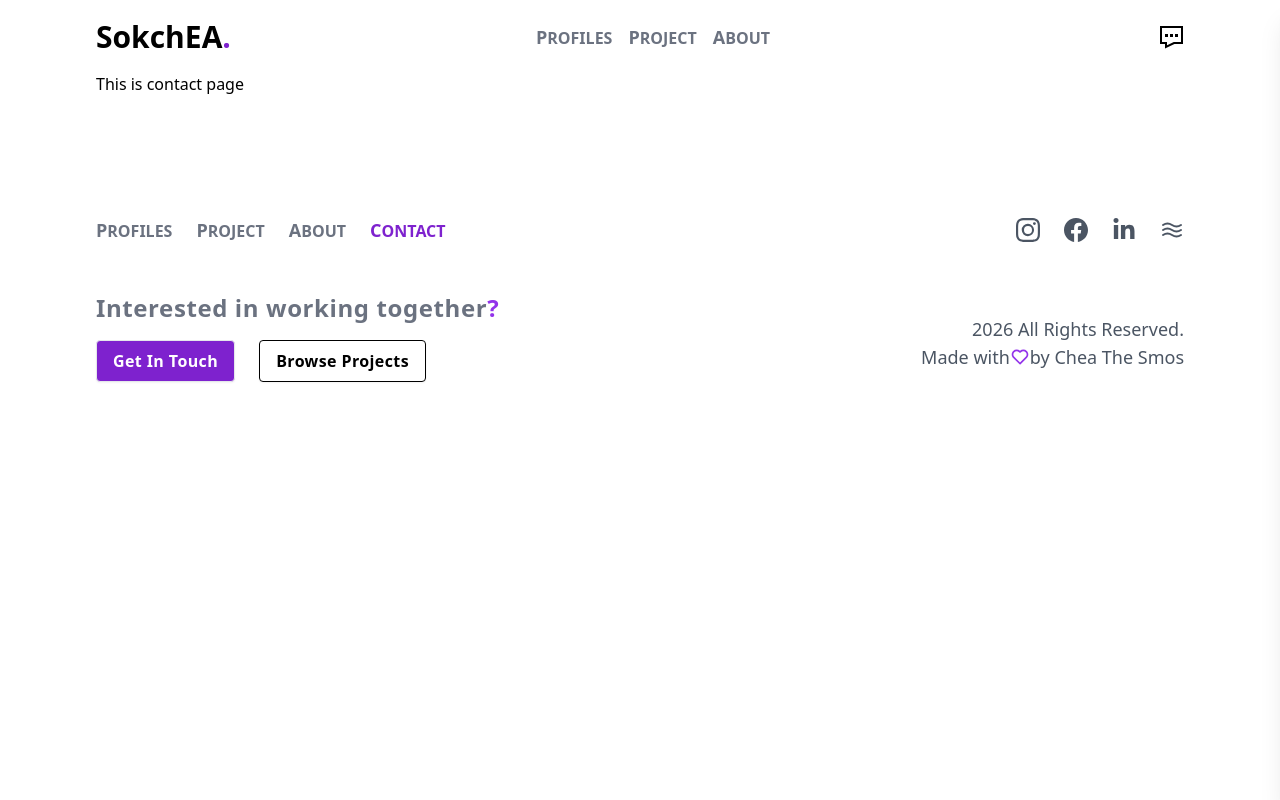
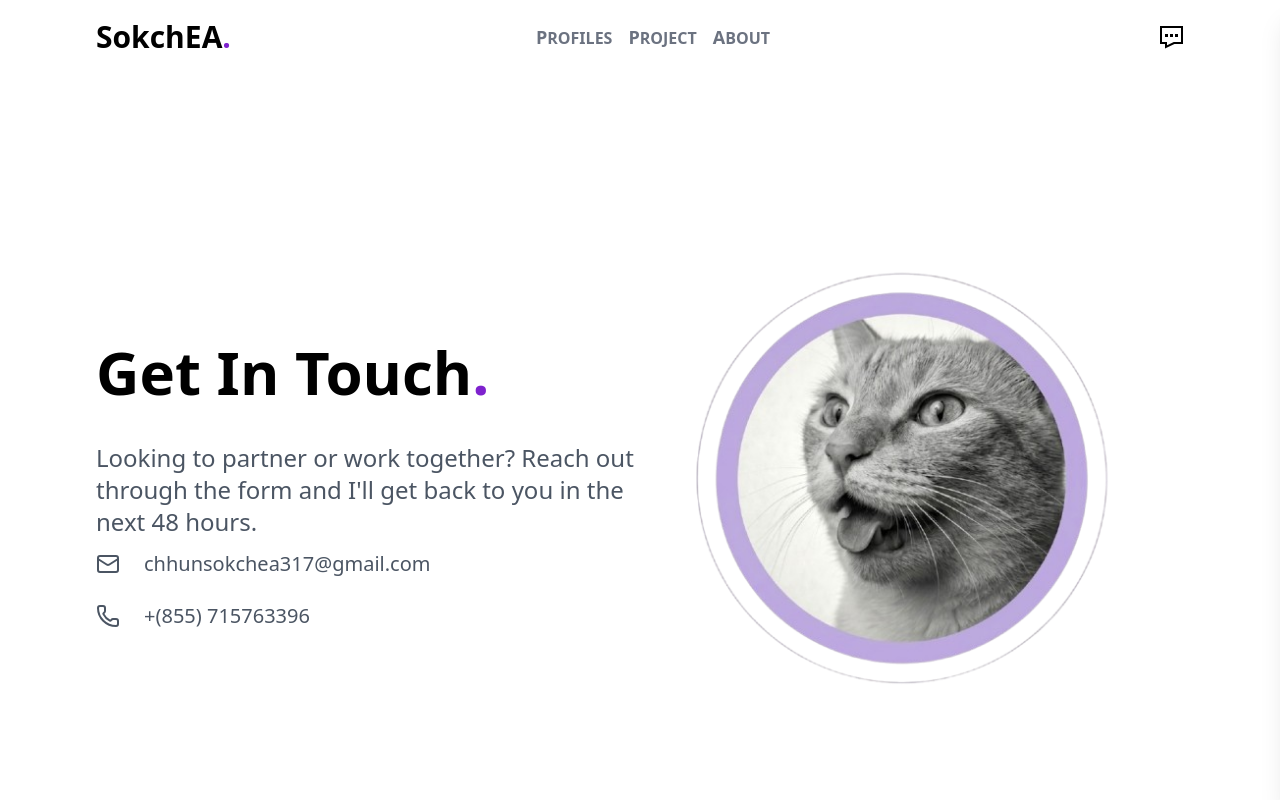
Before and after one commit to GIT-CHEA002/React-Portfolio, a React (Vite) app: page /contact in a window 1280 px wide. Shown: the top 800 px of the page. Built offline with nearby package versions, Linux system fonts and the light colour scheme; a web font is replaced by a local one.

Commit message:
finish contact page

```diff
--- a/package.json
+++ b/package.json
@@ -14,6 +14,7 @@
     "@react-three/fiber": "^9.6.1",
     "cobe": "^2.0.1",
     "framer-motion": "^12.38.0",
+    "lucide-react": "^1.14.0",
     "react": "^19.2.5",
     "react-dom": "^19.2.5",
     "react-icons": "^5.6.0",
--- a/src/pages/profile/hero/HeroImage.jsx
+++ b/src/components/HeroImage.jsx
@@ -1,10 +1,7 @@
-import HeroPicture from "../../../assets/hero_picture.png";
+import HeroPicture from "./../assets/hero_picture.png";
 function HeroImage() {
   return (
-    <div
-      id="picture"
-      className="h-full flex lg:items-center items-start justify-center"
-    >
+    <div className="h-full flex lg:items-center items-start justify-center">
       <div className="">
         <img
           src={HeroPicture}
--- a/src/pages/about/GreetingMessage.jsx
+++ b/src/pages/about/GreetingMessage.jsx
@@ -1,7 +1,9 @@
 function GreetingMessageSection() {
   return (
     <>
-      <h1 className=" text-5xl lg:text-8xl pt-12 font-bold">About me.</h1>
+      <h1 className="text-5xl lg:text-8xl lg:pt-24 pt-12 font-bold">
+        About me.
+      </h1>
       <h1 className="border-l-8 border-purple-600 px-3 my-2 text-2xl text-gray-600">
         Developing beautiful and functional websites is what I love doing, and
         that's why I give my all in every new challenge.
--- a/src/pages/about/experiencesitem/ExperiencesItemSection.jsx
+++ b/src/pages/about/experiencesitem/ExperiencesItemSection.jsx
@@ -7,7 +7,7 @@ function ExperiencesItemSection({ jobs }) {
       <LeadingTitle text={"My Experiences"} />
       {jobs &&
         jobs.map((job, index) => {
-          return <ExperienceRow job={job} index={index} />;
+          return <ExperienceRow key={index} job={job} index={index} />;
         })}
     </div>
   );
--- a/src/pages/contact/ContactPage.jsx
+++ b/src/pages/contact/ContactPage.jsx
@@ -1,10 +1,38 @@
+import HeroImage from "../../components/HeroImage";
+import LeadingTitle from "../../components/LeadingTitle";
 import SectionWrapper from "../../components/SectionWrapper";
 import Layout from "../../layout/Layout";
+import { Mail, Phone } from "lucide-react";
+
 function Contactpage() {
   return (
     <Layout>
+      <title>Contact</title>
       <SectionWrapper>
-        <h1>This is contact page</h1>
+        <div className="w-full items-center h-screen grid grid-cols-1  lg:grid-cols-2 ">
+          <div className=" lg:order-1 order-2 ">
+            <LeadingTitle text={"Get In Touch"} />
+            <h1 className="text-gray-600 text-2xl text-wrap font-medium">
+              Looking to partner or work together? Reach out through the form
+              and I'll get back to you in the next 48 hours.
+            </h1>
+            <ul className=" block">
+              <li className="flex space-x-6 items-center cursor-pointer py-3">
+                <Mail className="text-gray-600 " />
+                <span className="text-gray-600 text-xl">
+                  chhunsokchea317@gmail.com
+                </span>
+              </li>
+              <li className="flex space-x-6 items-center cursor-pointer py-3">
+                <Phone className="text-gray-600 " />
+                <span className="text-gray-600 text-xl">+(855) 715763396</span>
+              </li>
+            </ul>
+          </div>
+          <div className="lg:order-2 order-1 ">
+            <HeroImage />
+          </div>
+        </div>
       </SectionWrapper>
     </Layout>
   );
--- a/src/pages/profile/hero/HeroSection.jsx
+++ b/src/pages/profile/hero/HeroSection.jsx
@@ -1,12 +1,17 @@
-import HeroImage from "./HeroImage";
+import HeroImage from "../../../components/HeroImage";
 import WelcomeText from "./WelcomeText";
 function HeroSection() {
   return (
     <div className="w-full h-screen grid grid-cols-1 lg:grid-cols-2 ">
       {/* welcome text */}
-      <WelcomeText />
+      <div className=" lg:order-1 order-2">
+        <WelcomeText />
+      </div>
+
       {/* hero image  */}
-      <HeroImage />
+      <div className=" lg:order-2 order-1">
+        <HeroImage />
+      </div>
     </div>
   );
 }
```
Also changed, not shown: 1 other file (tests, documents, lock files or other folders).
